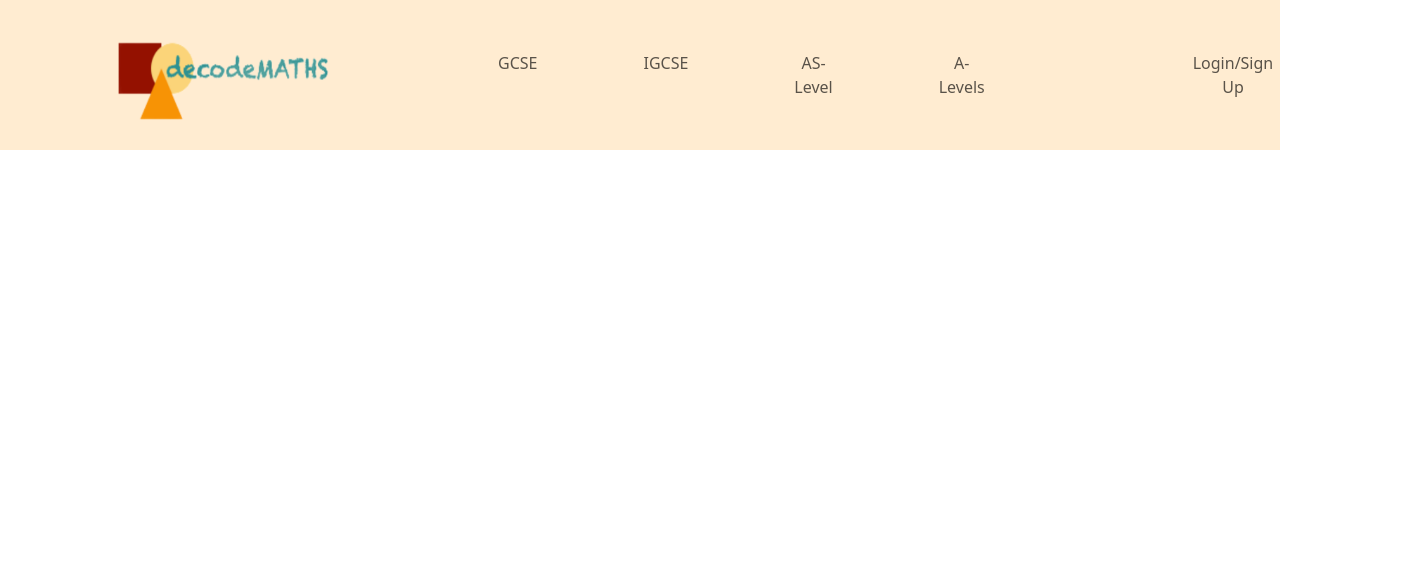
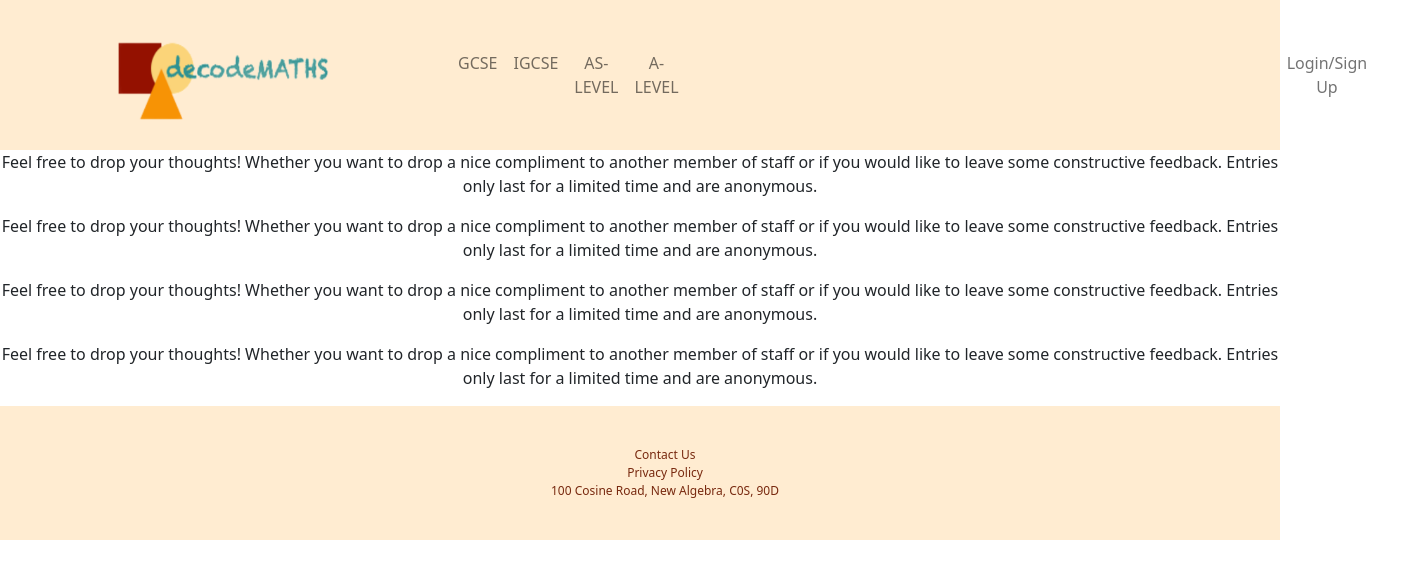
Before and after one commit to cindy1408/StudyMathsSmarter-FrontEnd, a React (Create React App) app: page /gcse in a window 1280 px wide. Shown: the top 578 px of the page, 1427 px wide, since content can reach past the window. Built offline with nearby package versions, Linux system fonts and the light colour scheme.

Commit message:
if you click on GCSE on nav bar it prints Hello

```diff
--- a/package.json
+++ b/package.json
@@ -6,8 +6,10 @@
     "@testing-library/jest-dom": "^5.14.1",
     "@testing-library/react": "^11.2.7",
     "@testing-library/user-event": "^12.8.3",
+    "bootstrap": "^5.1.3",
     "react": "^17.0.2",
     "react-dom": "^17.0.2",
+    "react-router-dom": "^5.3.0",
     "react-scripts": "4.0.3",
     "web-vitals": "^1.1.2"
   },
--- a/src/App.js
+++ b/src/App.js
@@ -1,14 +1,37 @@
 import './App.css';
-import { Route, Switch } from 'react-router-dom';
+import { BrowserRouter as Router, Switch, Route } from 'react-router-dom';
 import UserContainer from './containers/UserContainer'
 import QuestionContainer from './containers/QuestionContainer';
-import NavBar from './components/NavBar';
+import NavBar from './components/NavBar.js';
+import gcse from './pages/gcse';
+import igcse from './pages/igcse';
+import asLevel from './pages/asLevel';
+import aLevel from './pages/aLevel';
+import Footer from './components/Footer';
+
+
 
 function App() {
   return (
     <div className="App">
-       <NavBar/>
 
+       <Router>
+      <div className="app">
+      <NavBar/>
+        <Switch>
+
+          <Route path="/gcse" component={gcse}/>
+          <Route path="/igcse" component={igcse}/>
+          <Route path="/as-level" component={asLevel}/>
+          <Route path="/a-level" component={aLevel}/>
+
+
+        </Switch>
+        <Footer/>
+
+
+      </div>
+    </Router>
     </div>
   );
 }
--- /dev/null
+++ b/src/components/Footer.css
@@ -0,0 +1,12 @@
+ .footer {
+    background-color: rgb(255, 236, 209);
+    padding: 40px 0px;
+    color: #78290f;
+    bottom: 0;
+  }
+
+  .footerText {
+    font-size:12px;
+    margin-bottom: 0;
+    margin-left: 50px;
+  }
--- /dev/null
+++ b/src/components/Footer.js
@@ -0,0 +1,18 @@
+import React from 'react';
+import './Footer.css';
+
+function Footer() {
+
+return (
+
+<div class='footer'>
+    <p className="footerText">Contact Us</p>
+    <p className="footerText">Privacy Policy</p>
+    <p className="footerText">100 Cosine Road, New Algebra, C0S, 90D </p>
+  </div>
+
+);
+
+}
+
+export default Footer;
--- a/src/components/NavBar.css
+++ b/src/components/NavBar.css
@@ -1,4 +1,9 @@
- .navbar {
+
+.navBarAlign > ul{
+    text-align: center;
+
+}
+.navbar {
     background: rgb(255, 236, 209);
     height: 150px;
 
@@ -19,7 +24,6 @@
   }
 
 .navbar-text {
-
-    padding-left:150px;
+    padding-left:600px;
     padding-right:60px;
 }
--- a/src/components/NavBar.js
+++ b/src/components/NavBar.js
@@ -7,7 +7,8 @@ import {Link} from 'react-router-dom';
 
 function NavBar() {
   return (
-    <nav className="navbar navbar-expand-lg navbar-light">
+
+    <nav className="  navbar navbar-expand-lg navbar-light">
 
     <img className="logo" src='./resources/logo3.png'/>
 
@@ -15,20 +16,28 @@ function NavBar() {
   <button class="navbar-toggler" type="button" data-toggle="collapse" data-target="#navbarNav" aria-controls="navbarNav" aria-expanded="false" aria-label="Toggle navigation">
     <span class="navbar-toggler-icon"></span>
   </button>
-  <div class="collapse navbar-collapse" id="navbarNav">
+  <div class="navBarAlign collapse navbar-collapse " >
     <ul class="navbar-nav">
+      <Link className="nav-link" to="/gcse">
       <li class="nav-item active">
-        <a class="nav-link" href="./pages/gcse.js"> GCSE </a>
+         GCSE
       </li>
-         <li class="nav-item">
-        <a class="nav-link" href="#">IGCSE</a>
+      </Link>
+      <Link className="nav-link" to="/igcse">
+      <li class="nav-item active">
+         IGCSE
       </li>
-      <li class="nav-item">
-        <a class="nav-link" href="#">AS-Level</a>
+      </Link>
+      <Link className="nav-link" to="/as-level">
+      <li class="nav-item active">
+         AS-LEVEL
       </li>
-      <li class="nav-item">
-        <a class="nav-link" href="#">A-Levels</a>
+      </Link>
+      <Link className="nav-link" to="/a-level">
+      <li class="nav-item active">
+         A-LEVEL
       </li>
+      </Link>
       </ul>
 
       <span class="navbar-text">
@@ -42,3 +51,8 @@ function NavBar() {
   }
 
 export default NavBar;
+
+
+
+
+// id="navbarNav" --> Line 19
--- a/src/pages/aLevel.js
+++ b/src/pages/aLevel.js
@@ -0,0 +1,7 @@
+import React from "react";
+
+
+function aLevel(){
+    return ("Hello a-level")
+}
+export default aLevel;
--- a/src/pages/asLevel.js
+++ b/src/pages/asLevel.js
@@ -0,0 +1,7 @@
+import React from "react";
+
+
+function asLevel(){
+    return ("Hello as-level")
+}
+export default asLevel;
--- a/src/pages/gcse.js
+++ b/src/pages/gcse.js
@@ -0,0 +1,21 @@
+import React from "react";
+
+
+function gcse(){
+    return (
+    <div>
+    <p >Feel free to drop your thoughts! Whether you want to drop a nice compliment to another member of staff or if you would like to leave some constructive feedback.
+    Entries only last for a limited time and are anonymous.</p>
+    <p >Feel free to drop your thoughts! Whether you want to drop a nice compliment to another member of staff or if you would like to leave some constructive feedback.
+    Entries only last for a limited time and are anonymous.</p>
+    <p >Feel free to drop your thoughts! Whether you want to drop a nice compliment to another member of staff or if you would like to leave some constructive feedback.
+    Entries only last for a limited time and are anonymous.</p>
+    <p >Feel free to drop your thoughts! Whether you want to drop a nice compliment to another member of staff or if you would like to leave some constructive feedback.
+    Entries only last for a limited time and are anonymous.</p>
+
+    </div>
+
+    )
+
+}
+export default gcse;
--- a/src/pages/igcse.js
+++ b/src/pages/igcse.js
@@ -0,0 +1,7 @@
+import React from "react";
+
+
+function igcse(){
+    return ("Hello igcse")
+}
+export default igcse;
```
Also changed, not shown: 1 other file (tests, documents, lock files or other folders).
